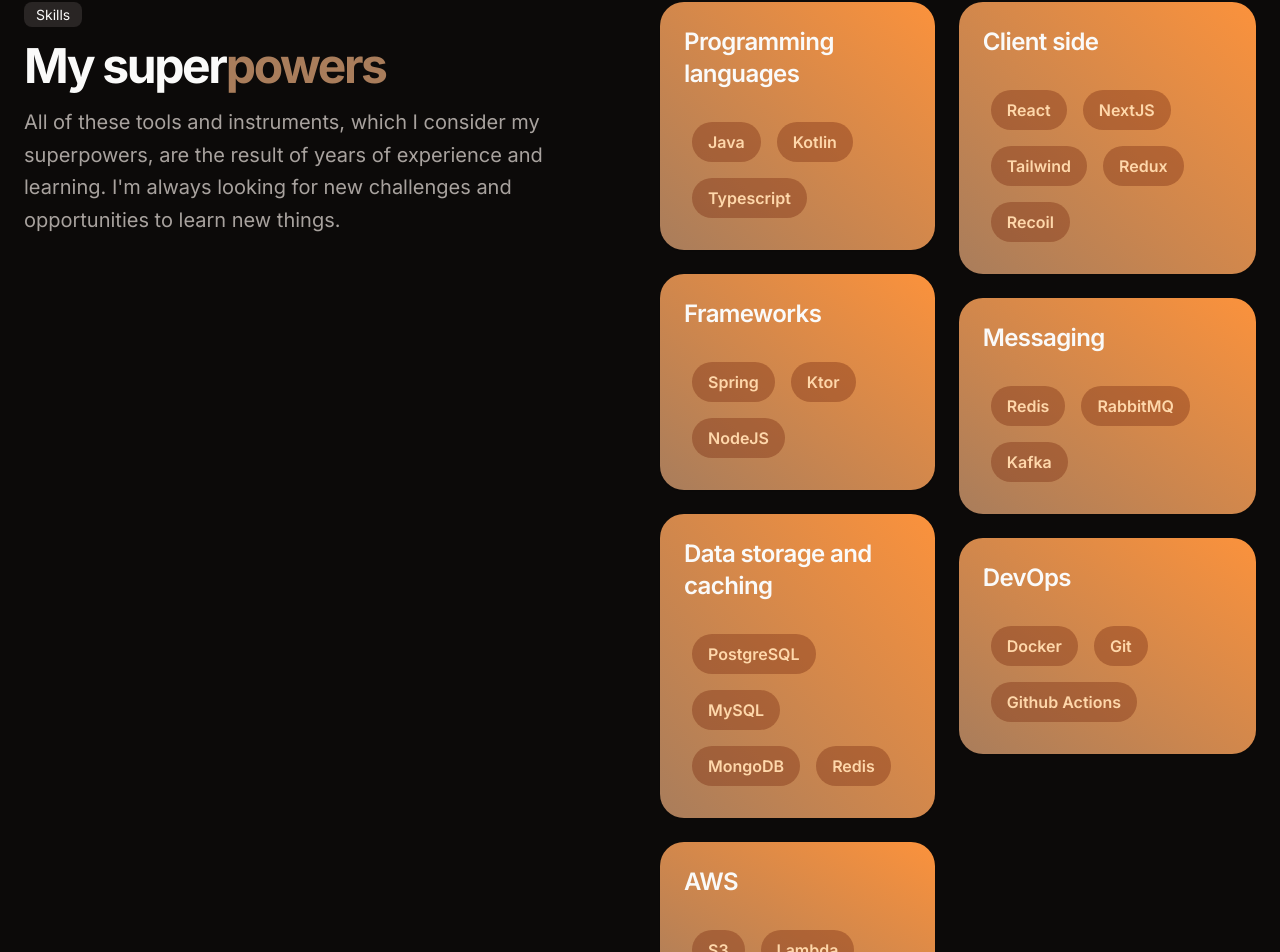
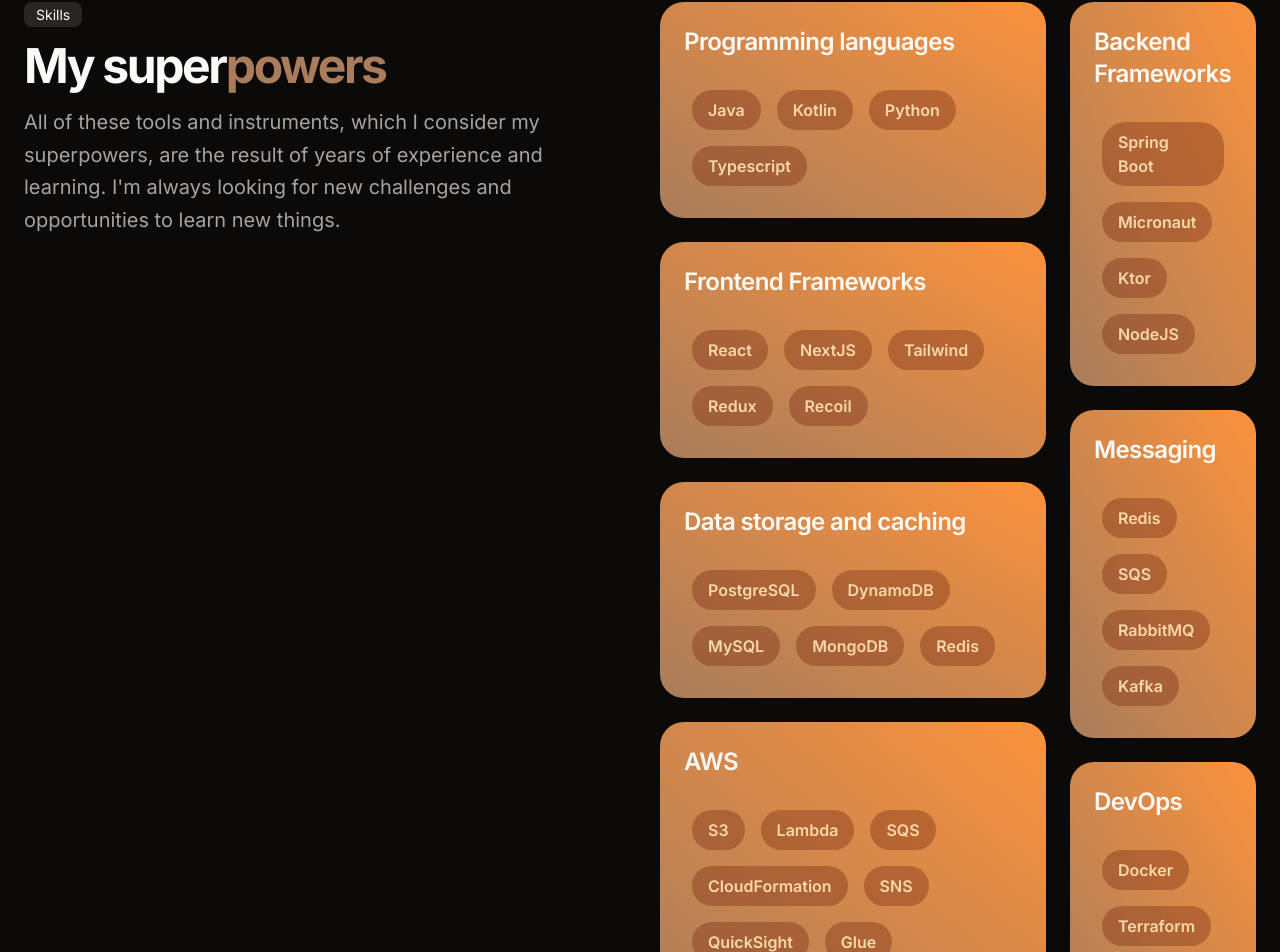
Before and after one commit to kauepalota/portfolio, a Next.js app: page / in a window 1280 px wide. Shown: the part 838-1790 px from the top of the page. Built offline with nearby package versions, Linux system fonts and the light colour scheme.

Commit message:
feat: add more items to skills section

```diff
--- a/components/sections/skills/skills-section.tsx
+++ b/components/sections/skills/skills-section.tsx
@@ -48,32 +48,45 @@
           <SkillGroupCard
             name="Programming languages"
             shortName="Languages"
-            skills={['Java', 'Kotlin', 'Typescript']}
+            skills={['Java', 'Kotlin', 'Python', 'Typescript']}
           />
           <SkillGroupCard
-            name="Frameworks"
-            skills={['Spring', 'Ktor', 'NodeJS']}
+            name="Frontend Frameworks"
+            skills={['React', 'NextJS', 'Tailwind', 'Redux', 'Recoil']}
           />
           <SkillGroupCard
             name="Data storage and caching"
             shortName="Data & Caching"
-            skills={['PostgreSQL', 'MySQL', 'MongoDB', 'Redis']}
+            skills={['PostgreSQL', 'DynamoDB', 'MySQL', 'MongoDB', 'Redis']}
           />
-          <SkillGroupCard name="AWS" skills={['S3', 'Lambda']} />
+          <SkillGroupCard
+            name="AWS"
+            skills={[
+              'S3',
+              'Lambda',
+              'SQS',
+              'CloudFormation',
+              'SNS',
+              'QuickSight',
+              'Glue',
+              'Step Functions',
+              'Athena',
+            ]}
+          />
         </div>
 
         <div className="flex flex-col gap-4 md:gap-6">
           <SkillGroupCard
-            name="Client side"
-            skills={['React', 'NextJS', 'Tailwind', 'Redux', 'Recoil']}
+            name="Backend Frameworks"
+            skills={['Spring Boot', 'Micronaut', 'Ktor', 'NodeJS']}
           />
           <SkillGroupCard
             name="Messaging"
-            skills={['Redis', 'RabbitMQ', 'Kafka']}
+            skills={['Redis', 'SQS', 'RabbitMQ', 'Kafka']}
           />
           <SkillGroupCard
             name="DevOps"
-            skills={['Docker', 'Git', 'Github Actions']}
+            skills={['Docker', 'Terraform', 'Github Actions']}
           />
         </div>
       </motion.div>
```
Also changed, not shown: 1 other file (tests, documents, lock files or other folders).
